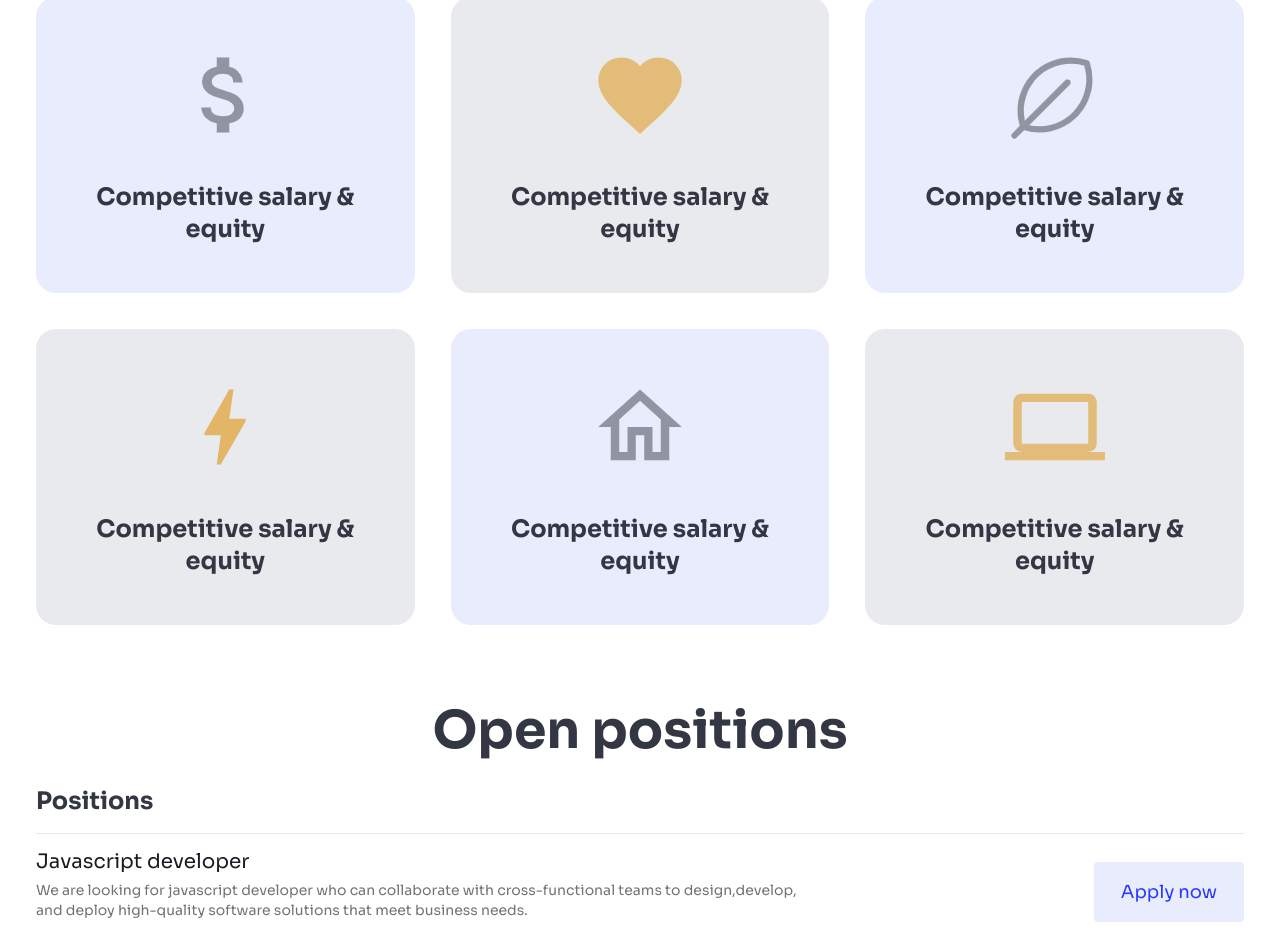
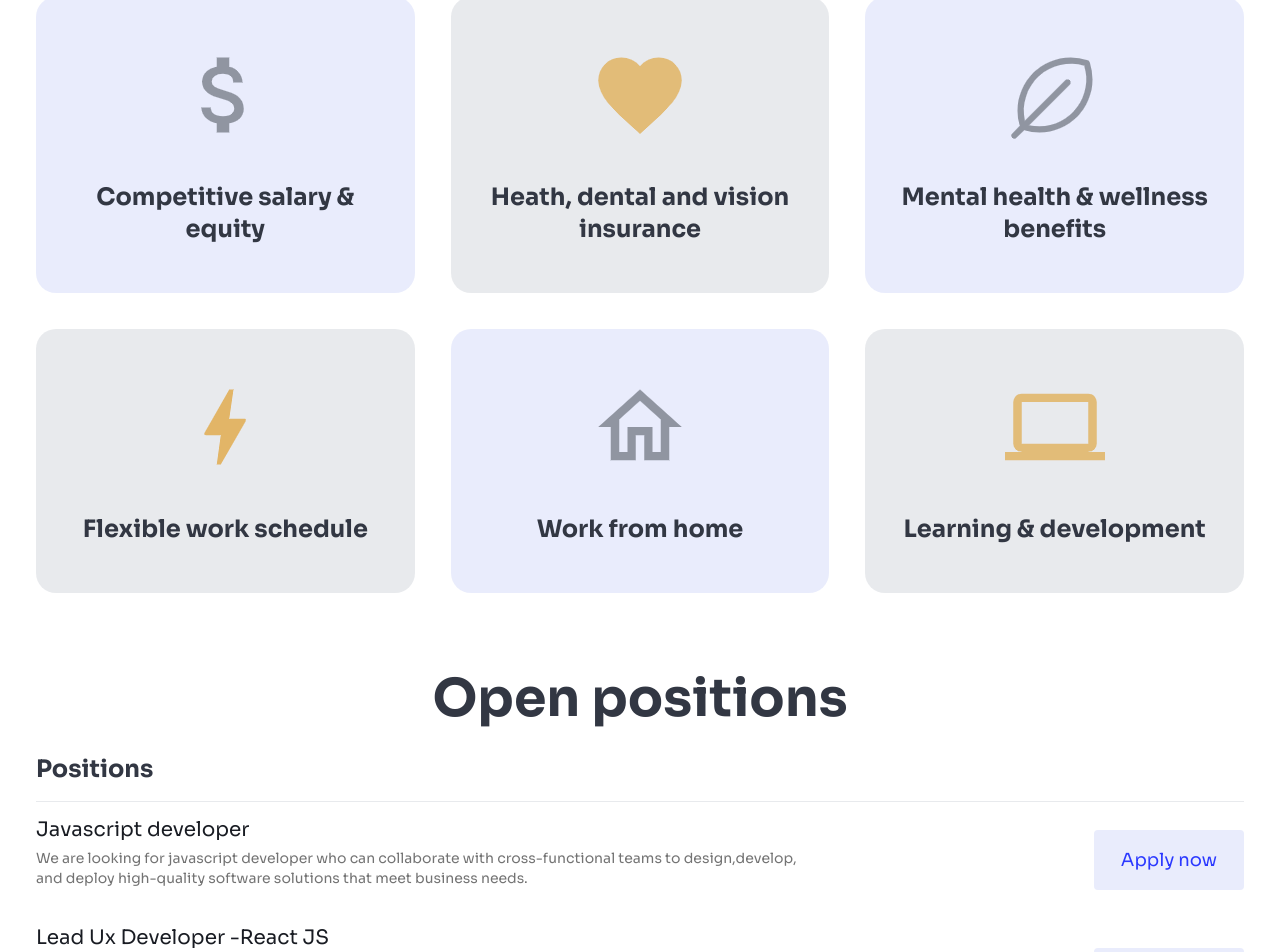
Before and after one commit to juned-dev/ai-tech, a React (Vite) app: page /careers in a window 1280 px wide. Shown: the part 1879-2831 px from the top of the page. Built offline with nearby package versions, Linux system fonts and the light colour scheme.

Commit message:
updated: benefit card's heading

```diff
--- a/src/components/Benefits.jsx
+++ b/src/components/Benefits.jsx
@@ -23,7 +23,7 @@ export default function Benefits() {
                 alt=""
                 className="mx-auto mb-9 group-hover:-translate-y-4 transition-all"
               />
-              <p className="  text-2xl font-bold text-neutral-700 text-center">Competitive salary & equity</p>
+              <p className="  text-2xl font-bold text-neutral-700 text-center">Heath, dental and vision insurance</p>
             </div>
             <div className="odd:bg-secondary-200 rounded-[20px] px-6 py-12 group">
               <img
@@ -31,7 +31,7 @@ export default function Benefits() {
                 alt=""
                 className="mx-auto mb-9 group-hover:-translate-y-4 transition-all"
               />
-              <p className="  text-2xl font-bold text-neutral-700 text-center">Competitive salary & equity</p>
+              <p className="  text-2xl font-bold text-neutral-700 text-center">Mental health & wellness benefits</p>
             </div>
             <div className="even:bg-neutral-300 rounded-[20px] px-6 py-12 group">
               <img
@@ -39,7 +39,7 @@ export default function Benefits() {
                 alt=""
                 className="mx-auto mb-9 group-hover:-translate-y-4 transition-all"
               />
-              <p className="  text-2xl font-bold text-neutral-700 text-center">Competitive salary & equity</p>
+              <p className="  text-2xl font-bold text-neutral-700 text-center">Flexible work schedule</p>
             </div>
             <div className="odd:bg-secondary-200 rounded-[20px] px-6 py-12 group">
               <img
@@ -47,7 +47,7 @@ export default function Benefits() {
                 alt=""
                 className="mx-auto mb-9 group-hover:-translate-y-4 transition-all"
               />
-              <p className="  text-2xl font-bold text-neutral-700 text-center">Competitive salary & equity</p>
+              <p className="  text-2xl font-bold text-neutral-700 text-center">Work from home</p>
             </div>
             <div className="even:bg-neutral-300 rounded-[20px] px-6 py-12 group">
               <img
@@ -55,7 +55,7 @@ export default function Benefits() {
                 alt=""
                 className="mx-auto mb-9 group-hover:-translate-y-4 transition-all"
               />
-              <p className="  text-2xl font-bold text-neutral-700 text-center">Competitive salary & equity</p>
+              <p className="  text-2xl font-bold text-neutral-700 text-center">Learning & development</p>
             </div>
           </div>
         </div>
```
